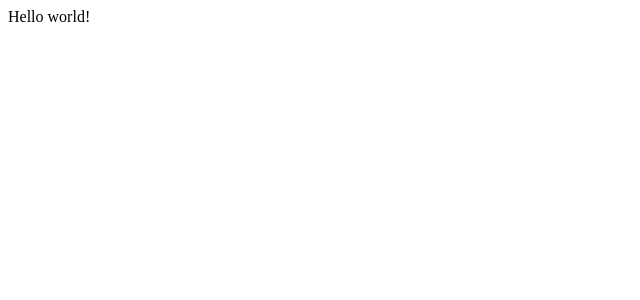
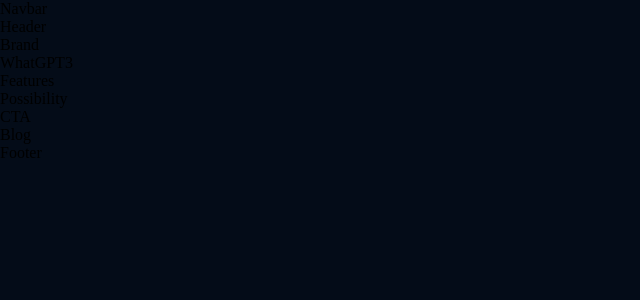
Before and after one commit to chillerno1/gpt3-web-app, a React (Create React App) app: page / in a window 1280 px wide. Shown: the top 300 px of the page, without its empty margins (0-640 px from the left). Built offline with nearby package versions, Linux system fonts and the light colour scheme.

Commit message:
setup :: basic css structure

```diff
--- /dev/null
+++ b/src/App.css
@@ -0,0 +1,10 @@
+* {
+    box-sizing: border-box;
+    padding: 0;
+    margin: 0;
+    scroll-behavior: smooth;
+}
+
+body {
+    background: var(--color-bg)
+}
--- a/src/App.jsx
+++ b/src/App.jsx
@@ -1,9 +1,23 @@
 import React from 'react';
+
+import { Footer, Blog, Possibility, Features, WhatGPT3, Header } from './containers';
+import { CTA, Brand, Navbar } from './components';
+import './App.css';
 
 const App = () => {
     return (
-        <div>
-            Hello world!
+        <div className="App">
+            <div className="gradient__bg">
+                <Navbar />
+                <Header />
+            </div>
+            <Brand />
+            <WhatGPT3 />
+            <Features />
+            <Possibility />
+            <CTA />
+            <Blog />
+            <Footer />
         </div>
     )
 }
--- a/src/index.js
+++ b/src/index.js
@@ -1,6 +1,7 @@
 import React from 'react';
 import ReactDOM from 'react-dom';
 
-import App from './App'
+import App from './App';
+import './index.css';
 
 ReactDOM.render(<App />, document.getElementById('root'));
```
